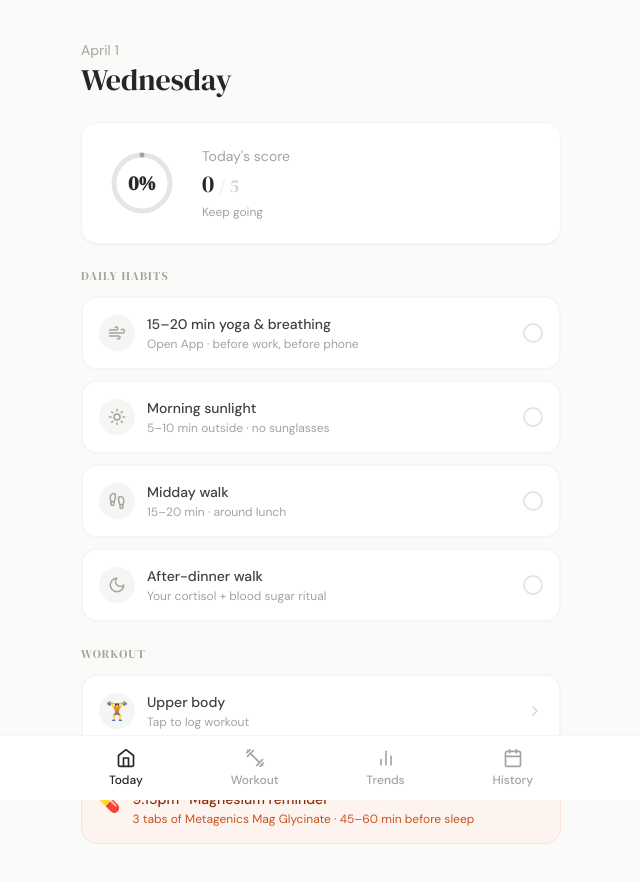
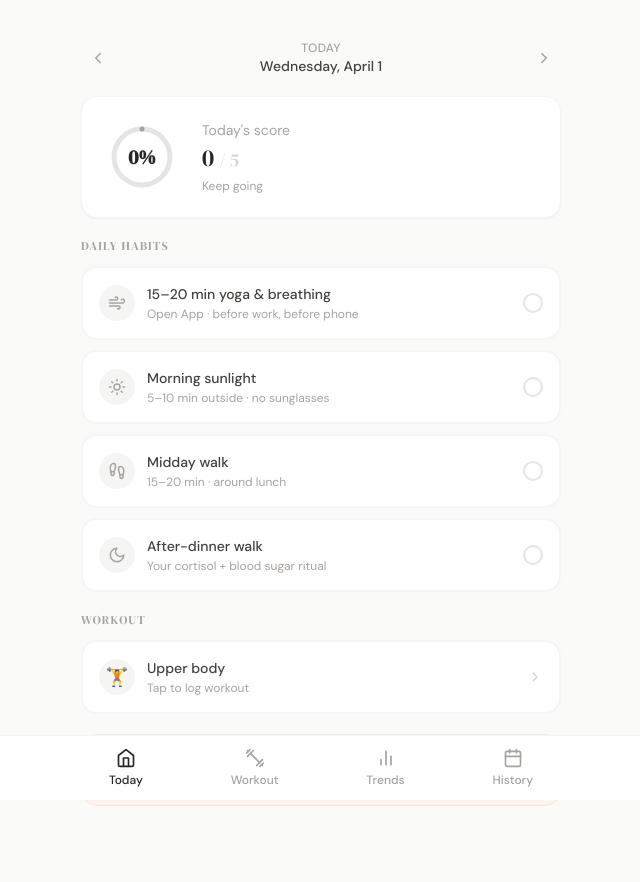
Before and after one commit to mpayombar/mojgan-tracker, a React (Vite) app: page / in a window 1280 px wide. Shown: the top 882 px of the page, without its empty margins (319-959 px from the left). Built offline with nearby package versions, Linux system fonts and the light colour scheme; no server answers; the database is empty.

Commit message:
Add date navigation

```diff
--- a/src/pages/TodayPage.jsx
+++ b/src/pages/TodayPage.jsx
@@ -1,20 +1,16 @@
 import { useState } from 'react'
-import { format, isMonday, isWednesday, isFriday } from 'date-fns'
-import { Sun, Wind, Footprints, Moon, ChevronRight, Check } from 'lucide-react'
+import { format, isMonday, isWednesday, isFriday, addDays, subDays, isToday, isFuture } from 'date-fns'
+import { Sun, Wind, Footprints, Moon, ChevronRight, Check, ChevronLeft } from 'lucide-react'
 import { useDay } from '../lib/useData'
 import { useNavigate } from 'react-router-dom'
 
-const today = new Date()
-
-function CheckPill({ icon: Icon, label, sublabel, checked, onToggle, color = 'sage' }) {
+function CheckPill({ icon: Icon, label, sublabel, checked, onToggle, disabled }) {
   return (
     <button
-      onClick={onToggle}
+      onClick={disabled ? undefined : onToggle}
       className={`w-full flex items-center gap-3 p-4 rounded-2xl border-2 transition-all duration-200 text-left
-        ${checked
-          ? 'bg-sage-50 border-sage-400 shadow-sm'
-          : 'bg-white border-stone-100 hover:border-stone-200'
-        }`}
+        ${disabled ? 'opacity-40 cursor-not-allowed' : 'cursor-pointer'}
+        ${checked ? 'bg-sage-50 border-sage-400 shadow-sm' : 'bg-white border-stone-100 hover:border-stone-200'}`}
     >
       <div className={`w-9 h-9 rounded-full flex items-center justify-center flex-shrink-0 transition-colors
         ${checked ? 'bg-sage-400 text-white' : 'bg-stone-100 text-stone-400'}`}>
@@ -29,6 +25,25 @@ function CheckPill({ icon: Icon, label, sublabel, checked, onToggle, color = 'sa
         {checked && <Check size={11} className="text-white" strokeWidth={3} />}
       </div>
     </button>
+  )
+}
+
+function DateNav({ date, onPrev, onNext }) {
+  return (
+    <div className="flex items-center justify-between">
+      <button onClick={onPrev} className="p-2 hover:bg-stone-100 rounded-xl transition-colors">
+        <ChevronLeft size={18} className="text-stone-400" />
+      </button>
+      <div className="text-center">
+        <div className="text-xs text-stone-400 font-medium uppercase tracking-wide">
+          {isToday(date) ? 'Today' : isFuture(date) ? 'Upcoming' : 'Past'}
+        </div>
+        <div className="text-sm font-medium text-stone-700">{format(date, 'EEEE, MMMM d')}</div>
+      </div>
+      <button onClick={onNext} className="p-2 hover:bg-stone-100 rounded-xl transition-colors">
+        <ChevronRight size={18} className="text-stone-400" />
+      </button>
+    </div>
   )
 }
 
@@ -59,12 +74,14 @@ function ScoreRing({ score, total }) {
 }
 
 export default function TodayPage() {
-  const { log, loading, toggle } = useDay(today)
+  const [date, setDate] = useState(new Date())
+  const { log, loading, toggle } = useDay(date)
   const navigate = useNavigate()
-  const isWorkoutDay = isMonday(today) || isWednesday(today) || isFriday(today)
 
-  const dayName = format(today, 'EEEE')
-  const dateStr = format(today, 'MMMM d')
+  const isWorkoutDay = isMonday(date) || isWednesday(date) || isFriday(date)
+  const isFutureDay = isFuture(date) && !isToday(date)
+
+  const workoutType = isMonday(date) ? 'Lower body' : isWednesday(date) ? 'Upper body' : isFriday(date) ? 'Full body + power' : null
 
   const habits = [
     { key: 'yoga', icon: Wind, label: '15–20 min yoga & breathing', sublabel: 'Open App · before work, before phone' },
@@ -75,11 +92,8 @@ export default function TodayPage() {
 
   const checked = habits.filter(h => log?.[h.key]).length
   const workoutDone = log?.workout_done
-
   const total = isWorkoutDay ? habits.length + 1 : habits.length
   const score = checked + (isWorkoutDay && workoutDone ? 1 : 0)
-
-  const workoutType = isMonday(today) ? 'Lower body' : isWednesday(today) ? 'Upper body' : 'Full body + power'
 
   if (loading) return (
     <div className="flex items-center justify-center min-h-64">
@@ -88,28 +102,44 @@ export default function TodayPage() {
   )
 
   return (
-    <div className="page-enter space-y-6">
-      {/* Header */}
-      <div className="pt-2">
-        <p className="text-sm text-stone-400 font-body">{dateStr}</p>
-        <h1 className="text-3xl font-display text-stone-800 mt-0.5">{dayName}</h1>
+    <div className="page-enter space-y-5">
+      <div className="pt-2 space-y-3">
+        <DateNav date={date} onPrev={() => setDate(d => subDays(d, 1))} onNext={() => setDate(d => addDays(d, 1))} />
       </div>
 
-      {/* Daily score */}
+      {isFutureDay && (
+        <div className="bg-stone-50 border border-stone-100 rounded-2xl p-3.5 text-center">
+          <div className="text-sm text-stone-500">
+            {isWorkoutDay
+              ? `${workoutType} day — preview only, log when the day arrives`
+              : 'Rest day — walks + morning routine'}
+          </div>
+        </div>
+      )}
+
+      {/* Score — past and today only */}
+      {!isFutureDay && (
         <div className="card p-5 flex items-center gap-5">
           <ScoreRing score={score} total={total} />
           <div>
-          <div className="text-sm text-stone-400 mb-0.5">Today's score</div>
-          <div className="text-2xl font-display text-stone-800">{score} <span className="text-stone-300 text-lg">/ {total}</span></div>
+            <div className="text-sm text-stone-400 mb-0.5">
+              {isToday(date) ? "Today's score" : format(date, 'MMM d') + ' score'}
+            </div>
+            <div className="text-2xl font-display text-stone-800">
+              {score} <span className="text-stone-300 text-lg">/ {total}</span>
+            </div>
             <div className="text-xs text-stone-400 mt-1">
               {score === total ? '✦ Perfect day' : score >= total * 0.75 ? 'Almost there' : score >= total * 0.5 ? 'Good progress' : 'Keep going'}
             </div>
           </div>
         </div>
+      )}
 
       {/* Habits */}
       <div>
-        <h2 className="text-xs font-medium text-stone-400 uppercase tracking-widest mb-3">Daily habits</h2>
+        <h2 className="text-xs font-medium text-stone-400 uppercase tracking-widest mb-3">
+          {isFutureDay ? 'Planned habits' : 'Daily habits'}
+        </h2>
         <div className="space-y-2.5">
           {habits.map(h => (
             <CheckPill
@@ -119,6 +149,7 @@ export default function TodayPage() {
               sublabel={h.sublabel}
               checked={!!log?.[h.key]}
               onToggle={() => toggle(h.key)}
+              disabled={isFutureDay}
             />
           ))}
         </div>
@@ -129,7 +160,7 @@ export default function TodayPage() {
         <div>
           <h2 className="text-xs font-medium text-stone-400 uppercase tracking-widest mb-3">Workout</h2>
           <button
-            onClick={() => navigate('/workout')}
+            onClick={() => navigate('/workout', { state: { date: format(date, 'yyyy-MM-dd') } })}
             className={`w-full p-4 rounded-2xl border-2 flex items-center gap-3 transition-all
               ${workoutDone ? 'bg-sage-50 border-sage-400' : 'bg-white border-stone-100 hover:border-stone-200'}`}
           >
@@ -142,7 +173,7 @@ export default function TodayPage() {
                 {workoutType}
               </div>
               <div className="text-xs text-stone-400 mt-0.5">
-                {workoutDone ? 'Session logged ✓' : 'Tap to log workout'}
+                {isFutureDay ? 'Tap to preview' : workoutDone ? 'Session logged ✓' : 'Tap to log workout'}
               </div>
             </div>
             <ChevronRight size={16} className="text-stone-300" />
@@ -152,11 +183,12 @@ export default function TodayPage() {
 
       {!isWorkoutDay && (
         <div className="card p-4 text-center">
-          <div className="text-stone-400 text-sm">Rest day — walks + morning routine are your job today</div>
+          <div className="text-stone-400 text-sm">Rest day — walks + morning routine are your focus</div>
         </div>
       )}
 
-      {/* Magnesium reminder */}
+      {/* Magnesium reminder — today only */}
+      {isToday(date) && (
         <div className="bg-terracotta-50 border border-terracotta-100 rounded-2xl p-4 flex items-start gap-3">
           <span className="text-lg">💊</span>
           <div>
@@ -164,6 +196,7 @@ export default function TodayPage() {
             <div className="text-xs text-terracotta-500 mt-0.5">3 tabs of Metagenics Mag Glycinate · 45–60 min before sleep</div>
           </div>
         </div>
+      )}
     </div>
   )
 }
--- a/src/pages/WorkoutPage.jsx
+++ b/src/pages/WorkoutPage.jsx
@@ -1,10 +1,9 @@
 import { useState, useEffect } from 'react'
-import { format, isMonday, isWednesday, isFriday } from 'date-fns'
-import { Check, ChevronDown, ChevronUp } from 'lucide-react'
+import { format, isMonday, isWednesday, isFriday, parseISO, isFuture, isToday } from 'date-fns'
+import { Check, ChevronLeft } from 'lucide-react'
 import { useDay } from '../lib/useData'
 import { WORKOUT_DAYS } from '../lib/workouts'
-
-const today = new Date()
+import { useLocation, useNavigate } from 'react-router-dom'
 
 function ExerciseRow({ exercise, value, onChange }) {
   return (
@@ -30,12 +29,17 @@ function ExerciseRow({ exercise, value, onChange }) {
 }
 
 export default function WorkoutPage() {
-  const { log, loading, save } = useDay(today)
+  const location = useLocation()
+  const navigate = useNavigate()
+  const date = location.state?.date ? parseISO(location.state.date) : new Date()
+  const isFutureDay = isFuture(date) && !isToday(date)
+
+  const { log, loading, save } = useDay(date)
   const [logs, setLogs] = useState({})
   const [notes, setNotes] = useState('')
   const [saved, setSaved] = useState(false)
 
-  const dayKey = isMonday(today) ? 'Mon' : isWednesday(today) ? 'Wed' : isFriday(today) ? 'Fri' : null
+  const dayKey = isMonday(date) ? 'Mon' : isWednesday(date) ? 'Wed' : isFriday(date) ? 'Fri' : null
   const workout = dayKey ? WORKOUT_DAYS[dayKey] : null
 
   useEffect(() => {
@@ -76,13 +80,12 @@ export default function WorkoutPage() {
 
   if (!workout) return (
     <div className="page-enter">
-      <div className="pt-2 mb-6">
-        <p className="text-sm text-stone-400">{format(today, 'MMMM d')}</p>
-        <h1 className="text-3xl font-display text-stone-800 mt-0.5">Rest day</h1>
-      </div>
+      <button onClick={() => navigate(-1)} className="flex items-center gap-1 text-stone-400 text-sm mb-6 hover:text-stone-600">
+        <ChevronLeft size={16} /> Back
+      </button>
       <div className="card p-8 text-center">
         <div className="text-4xl mb-3">🌿</div>
-        <div className="text-stone-600 font-medium mb-1">No workout today</div>
+        <div className="text-stone-600 font-medium mb-1">No workout on {format(date, 'EEEE')}</div>
         <div className="text-sm text-stone-400">Walks + morning routine are your focus. Recovery is training.</div>
       </div>
     </div>
@@ -91,12 +94,21 @@ export default function WorkoutPage() {
   return (
     <div className="page-enter space-y-5">
       <div className="pt-2">
-        <p className="text-sm text-stone-400">{format(today, 'MMMM d · EEEE')}</p>
+        <button onClick={() => navigate(-1)} className="flex items-center gap-1 text-stone-400 text-sm mb-3 hover:text-stone-600">
+          <ChevronLeft size={16} /> Back
+        </button>
+        <p className="text-sm text-stone-400">{format(date, 'MMMM d · EEEE')}</p>
         <h1 className="text-3xl font-display text-stone-800 mt-0.5">{workout.type}</h1>
         <p className="text-xs text-stone-400 mt-1.5">{workout.warmup}</p>
       </div>
 
-      {log?.workout_done && (
+      {isFutureDay && (
+        <div className="bg-stone-50 border border-stone-100 rounded-2xl p-3.5 text-center">
+          <div className="text-sm text-stone-500">Preview mode — come back on {format(date, 'EEEE')} to log this workout</div>
+        </div>
+      )}
+
+      {!isFutureDay && log?.workout_done && (
         <div className="bg-sage-50 border border-sage-200 rounded-2xl p-3.5 flex items-center gap-2">
           <div className="w-6 h-6 bg-sage-400 rounded-full flex items-center justify-center">
             <Check size={13} className="text-white" strokeWidth={3} />
@@ -107,17 +119,21 @@ export default function WorkoutPage() {
 
       <div className="card p-5">
         <h2 className="text-xs font-medium text-stone-400 uppercase tracking-widest mb-1">Exercises</h2>
-        <p className="text-xs text-stone-400 mb-4">Log what you actually did — weight × reps, or just notes</p>
+        <p className="text-xs text-stone-400 mb-4">
+          {isFutureDay ? 'Your exercises for this session' : 'Log what you actually did — weight × reps, or just notes'}
+        </p>
         {workout.exercises.map((ex, i) => (
           <ExerciseRow
             key={i}
             exercise={ex}
             value={logs[i]}
-            onChange={val => setLogs(prev => ({ ...prev, [i]: val }))}
+            onChange={isFutureDay ? () => {} : val => setLogs(prev => ({ ...prev, [i]: val }))}
           />
         ))}
       </div>
 
+      {!isFutureDay && (
+        <>
           <div className="card p-5">
             <label className="text-xs font-medium text-stone-400 uppercase tracking-widest block mb-3">
               Session notes
@@ -139,6 +155,8 @@ export default function WorkoutPage() {
               {log?.workout_done ? 'Update ✓' : 'Mark complete'}
             </button>
           </div>
+        </>
+      )}
 
       <div className="bg-stone-50 rounded-xl p-4 text-center">
         <p className="text-xs text-stone-400 font-medium uppercase tracking-wide mb-1">Progression rule</p>
```
Lines whose indentation alone changed are shown as unchanged.
